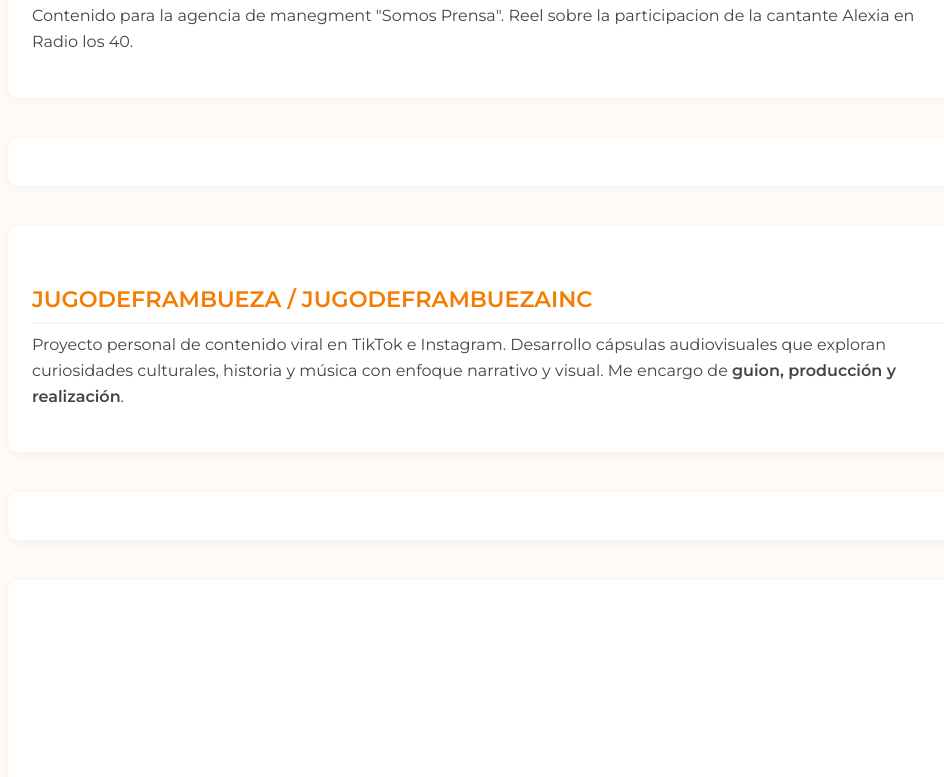
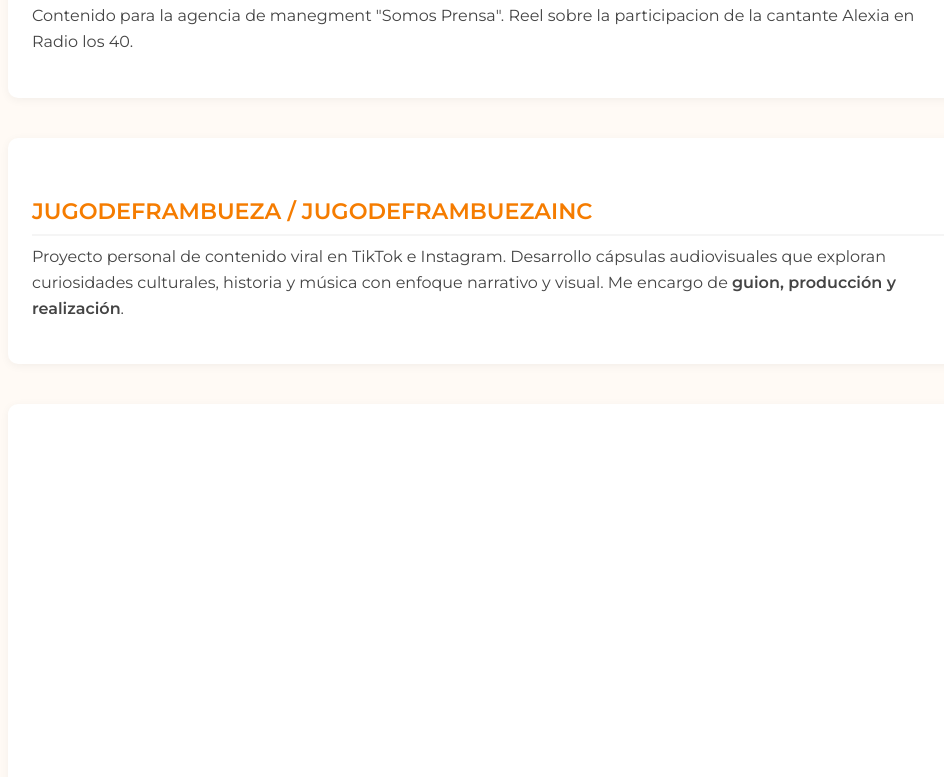
Before and after one commit to Jugodeframbueza/JugoSite, a plain HTML site: page index.html in a window 1280 px wide. Shown: the part 5178-5955 px from the top of the page, without its empty margins (152-1096 px from the left). Drawn offline with Linux system fonts and the light colour scheme; a script that the page names is missing.

Commit message:
Update index.html

```diff
--- a/index.html
+++ b/index.html
@@ -269,17 +269,14 @@ header p {
   </div>
 </div>
 
-<div class="project-block">
    <!-- SECCIÓN 3: REDES SOCIALES -->
-  </div>
 <div class="project-block">
 
   <h3>Jugodeframbueza / Jugodeframbuezainc</h3>
   <p>Proyecto personal de contenido viral en TikTok e Instagram. Desarrollo cápsulas audiovisuales que exploran curiosidades culturales, historia y música con enfoque narrativo y visual. Me encargo de <strong>guion, producción y realización</strong>.</p>
 </div>
-  <div class="project-block">
   <!-- TikTok Videos -->
-    </div>
+
   <div class="project-block">
 
     <blockquote class="tiktok-embed" cite="https://www.tiktok.com/@jugodeframbueza/video/7501822936051993861" data-video-id="7501822936051993861" style="max-width: 325px;min-width: 275px;">
@@ -302,7 +299,6 @@ header p {
   </div>
 <div class="project-block">
   <!-- Instagram Reels -->
-  </div>
   <div>
     <iframe src="https://www.instagram.com/p/C-LWP84uCu8/embed" width="320" height="440" frameborder="0" scrolling="no" allowtransparency="true"></iframe>
 
```
